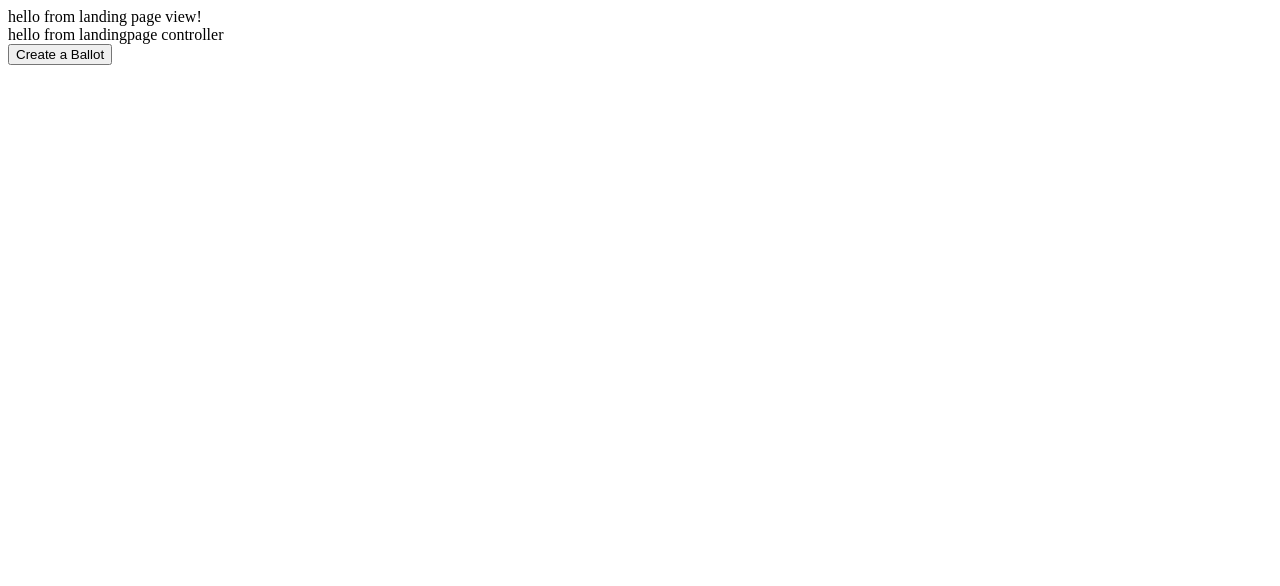
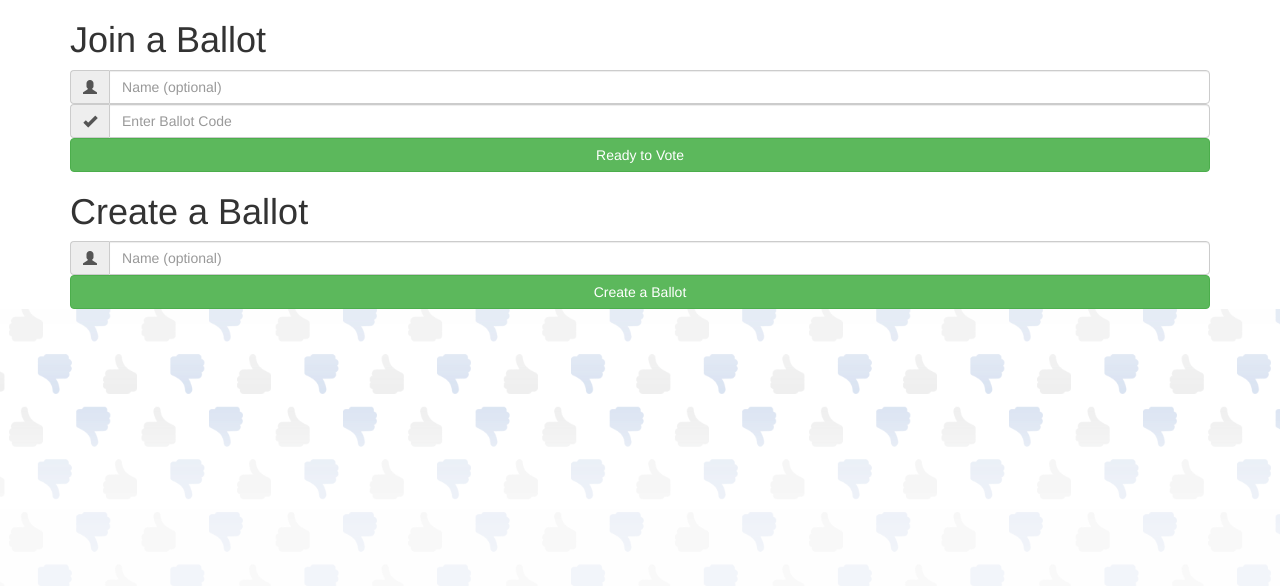
Before and after one commit to shin064/ballotize-io, a website: page client/index.html in a window 1280 px wide. Drawn offline with nearby package versions, Linux system fonts and the light colour scheme; some packages are replaced by stand-ins of ours; no server answers.

Commit message:
[style] adds background and bootstrap

```diff
--- a/client/app/index.js
+++ b/client/app/index.js
@@ -14,10 +14,8 @@ Ballotize.factory('room',function(){
 
 Ballotize.config(function($stateProvider, $urlRouterProvider) {
 
-  // For any unmatched url, redirect to /
   $urlRouterProvider.otherwise("/");
 
-  // Now set up the states
   $stateProvider
     .state('landing', {
       url: '/',
--- a/client/app/landingpage/landingpageTemplate.html
+++ b/client/app/landingpage/landingpageTemplate.html
@@ -1,6 +1,31 @@
-<div>
-  hello from landing page view!
-  <div>{{ landingpage.hello }}</div>
+<div class="container">
 
-  <a ui-sref="ballotcreation"><button type="button">Create a Ballot</button></a>
+  <h1>Join a Ballot</h1>
+
+  <form class="form-horizontal">
+    <div class="input-group">
+      <span class="input-group-addon"><i class="glyphicon glyphicon-user"></i></span>
+      <input type="text" class="form-control" placeholder="Name (optional)">
+    </div>
+    <div class="input-group">
+      <span class="input-group-addon"><i class="glyphicon glyphicon-ok"></i></span>
+      <input type="text" class="form-control" placeholder="Enter Ballot Code">
+    </div>
+    <button type="submit" class="btn btn-md btn-success btn-block">
+      Ready to Vote
+    </button>
+  </form>
+
+  <h1>Create a Ballot</h1>
+
+    <form class="form-horizontal">
+    <div class="input-group">
+      <span class="input-group-addon"><i class="glyphicon glyphicon-user"></i></span>
+      <input type="text" class="form-control" placeholder="Name (optional)">
+    </div>
+    <button class="btn btn-md btn-success btn-block" ui-sref="ballotcreation">
+      Create a Ballot
+    </button>
+  </form>
+
 </div>
--- a/client/index.html
+++ b/client/index.html
@@ -3,6 +3,12 @@
   <head>
     <meta charset="utf-8">
     <title>Ballotize IO</title>
+
+    <!-- Stylesheets -->
+    <link rel="stylesheet" href="https://maxcdn.bootstrapcdn.com/bootstrap/3.3.5/css/bootstrap.min.css" />
+    <link rel="stylesheet" href="https://maxcdn.bootstrapcdn.com/font-awesome/4.5.0/css/font-awesome.min.css">
+    <link rel="stylesheet" href="./static/styles/main.css">
+
     <script src="./../node_modules/socket.io/node_modules/socket.io-client/socket.io.js"></script>
   </head>
   <body>
@@ -15,6 +21,10 @@
         socket.emit('my other event', { my: 'data' });
       });
     </script>
+
+    <!-- Styling -->
+    <script src="http://code.jquery.com/jquery-1.11.0.min.js"></script>
+    <script src="//maxcdn.bootstrapcdn.com/bootstrap/3.2.0/js/bootstrap.min.js"></script>
 
     <!-- Angular dependencies -->
     <script src='./../node_modules/angular/angular.min.js'></script>
--- /dev/null
+++ b/client/static/styles/main.css
@@ -0,0 +1,7 @@
+html {
+  background-image: url('../assets/ballotizebackground.png');
+  background-position: center center;
+  background-repeat: no-repeat;
+  background-attachment:fixed;
+  background-size: cover;
+}
```
Also changed, not shown: client/assets/ballotizebackground.png (deleted), client/static/assets/ballotizebackground.png (added).
